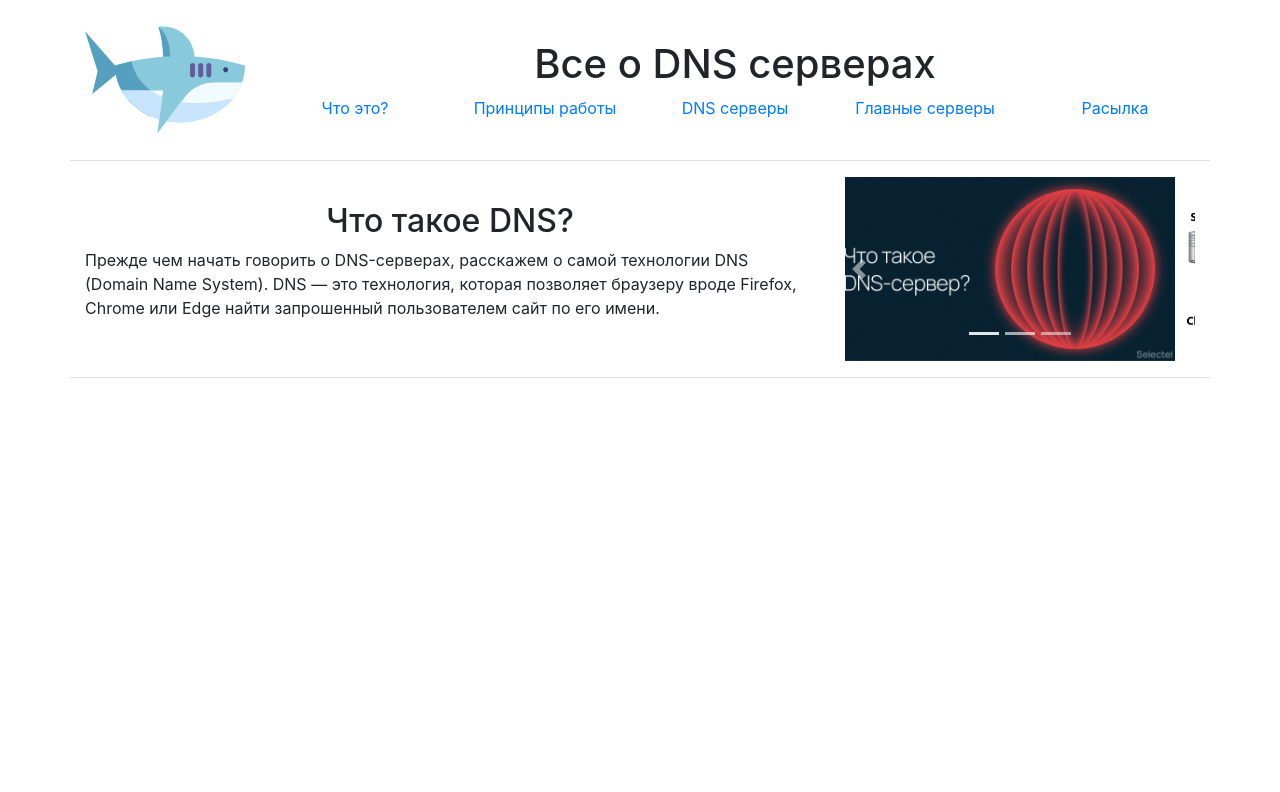
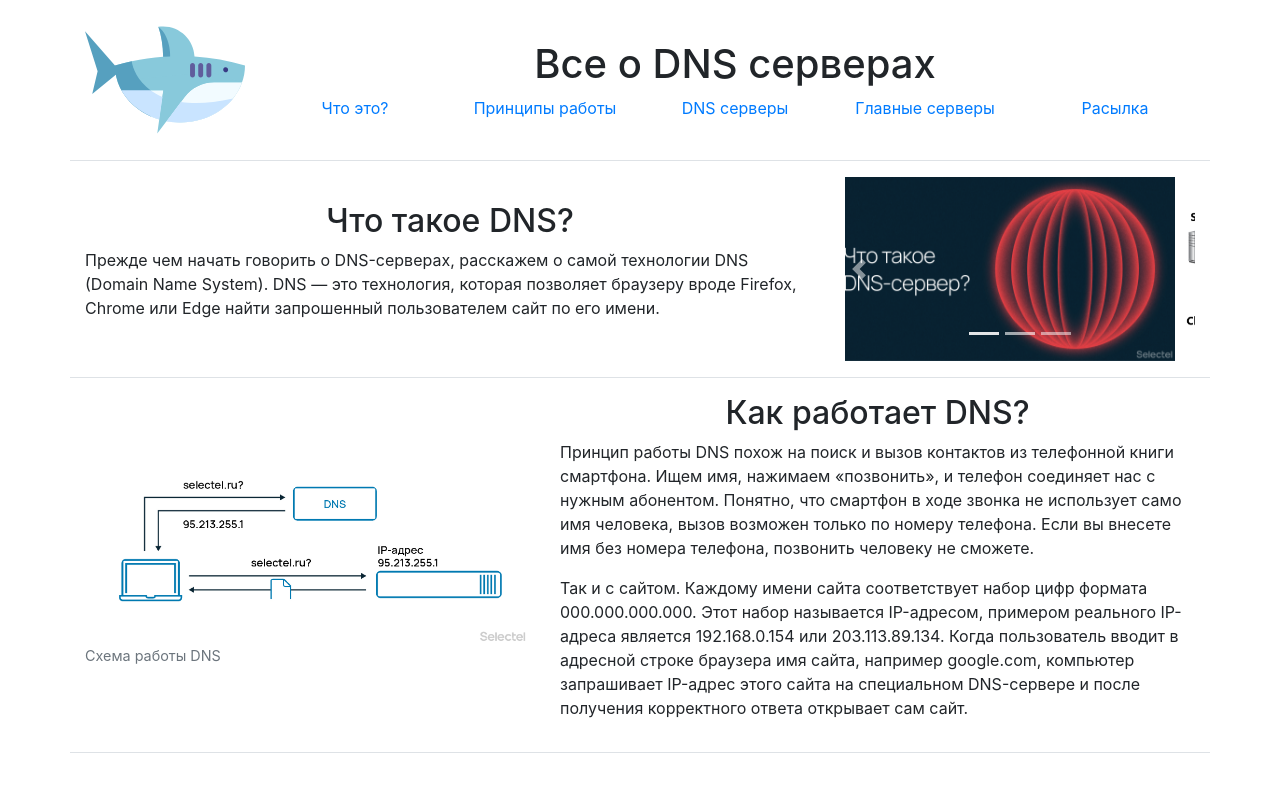
Before and after one commit to Kozeymak/Lab6, a plain HTML site: page index.html in a window 1280 px wide. Drawn offline with nearby package versions, Linux system fonts and the light colour scheme.

Commit message:
внес блок с колонами

```diff
--- a/index.html
+++ b/index.html
@@ -62,6 +62,33 @@
                 <span class="carousel-control-next-icon" aria-hidden="true"></span>
                 <span class="sr-only">Next</span>
                 </a>
+            </div>
+        </div>
+
+        <div class="d-flex row mb-3 pb-3 border-bottom">
+            <figure class="order-md-1 order-2 col-12 col-md-5 align-self-center">
+                <img src="алл/2.jpg" alt="фото2" class="w-100">
+                <figcaption class="figure-caption">Схема работы DNS</figcaption>
+            </figure>
+            <div class="col-12 col-md-7 order-1 order-md-2">
+                <div class="row">
+                    <h2 class="col-12 text-center" id="link2">Как работает DNS?</h2>
+                    <p class="col-12">
+                        Принцип работы DNS похож на поиск и вызов контактов из телефонной
+                        книги смартфона. Ищем имя, нажимаем «позвонить», и телефон соединяет нас
+                        с нужным абонентом. Понятно, что смартфон в ходе звонка не использует само
+                        имя человека, вызов возможен только по номеру телефона. Если вы внесете имя
+                        без номера телефона, позвонить человеку не сможете.
+                    </p>
+                    <p class="col-12">
+                        Так и с сайтом. Каждому имени сайта соответствует набор
+                        цифр формата 000.000.000.000. Этот набор называется IP-адресом,
+                        примером реального IP-адреса является 192.168.0.154 или 203.113.89.134.
+                        Когда пользователь вводит в адресной строке браузера имя сайта, например
+                        google.com, компьютер запрашивает IP-адрес этого сайта на специальном DNS-сервере и
+                        после получения корректного ответа открывает сам сайт.
+                    </p>
+                </div>
             </div>
         </div>
 
```
